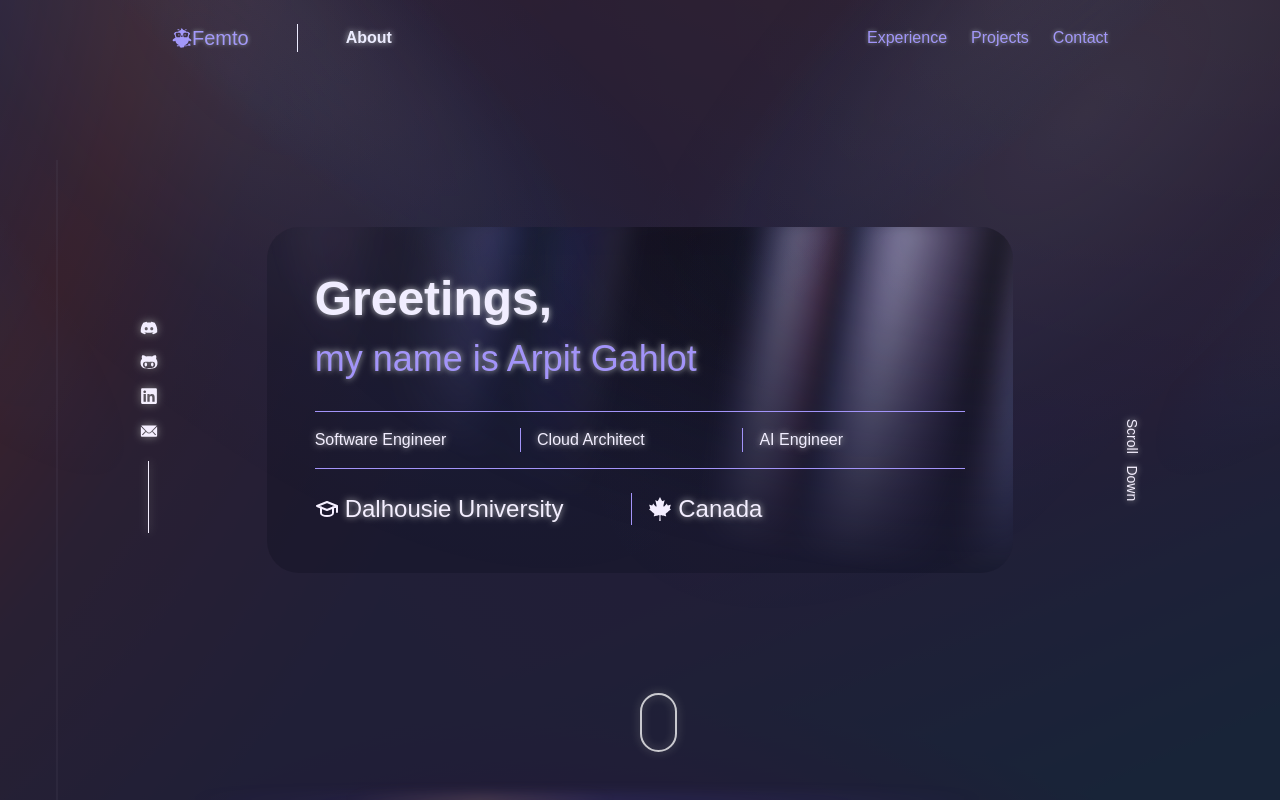
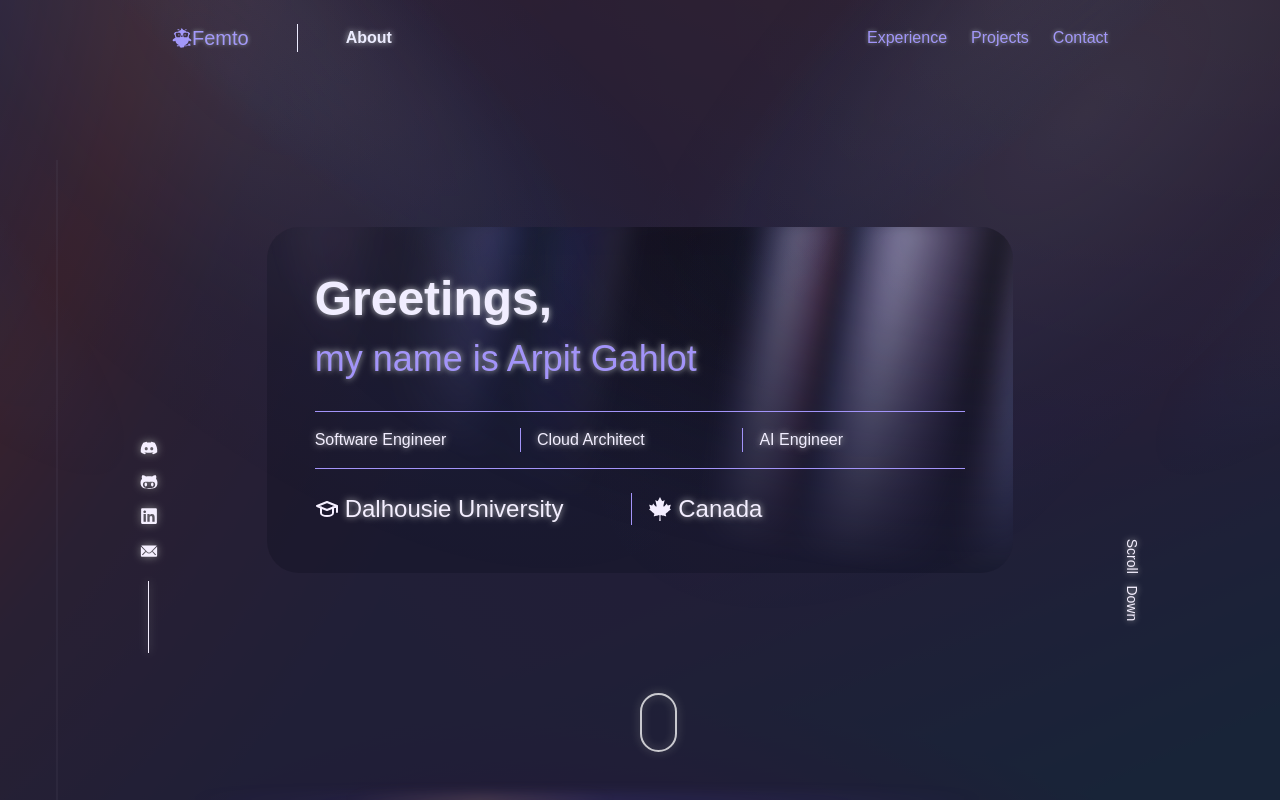
Before and after one commit to femto21/New-Portfolio, a Next.js app: page / in a window 1280 px wide. Shown: the top 800 px of the page. Built offline with nearby package versions, Linux system fonts and the light colour scheme.

Commit message:
updated layout for mac

```diff
--- a/app/sections/Hero.tsx
+++ b/app/sections/Hero.tsx
@@ -17,7 +17,7 @@ const Hero = ({ isAtTop }: { isAtTop: boolean }) => {
   return (
     <>
       <section className="relative h-screen flex flex-col justify-center w-full">
-        <div className="hidden md:hidden lg:flex absolute bottom-40 left-8 -translate-y-1/2 flex-col gap-4 text-lg items-center z-20">
+        <div className="hidden md:hidden min-[1020px]:-mb-30 min-[2000px]:mt-0 lg:flex absolute bottom-40 left-8 -translate-y-1/2 flex-col gap-4 text-lg items-center z-20">
           <a
             href="http://www.discord.com/users/530748472278646805"
             rel="noopener"
@@ -55,7 +55,7 @@ const Hero = ({ isAtTop }: { isAtTop: boolean }) => {
 
           <div className="bg-[#f5efff] h-18 w-px m-auto mt-1 icon-shadow"></div>
         </div>
-        <div className="absolute bottom-80 right-0 -translate-y-1/2 rotate-90 text-sm z-20 text-shadow font-clashDisplay">
+        <div className="absolute bottom-80 right-0 min-[1020px]:-mb-30 min-[2000px]:mt-0 -translate-y-1/2 rotate-90 text-sm z-20 text-shadow font-clashDisplay">
           <a
             href="#about"
             className="hidden md:hidden lg:block nav-color2 transition-all duration-300 ease-out"
```
